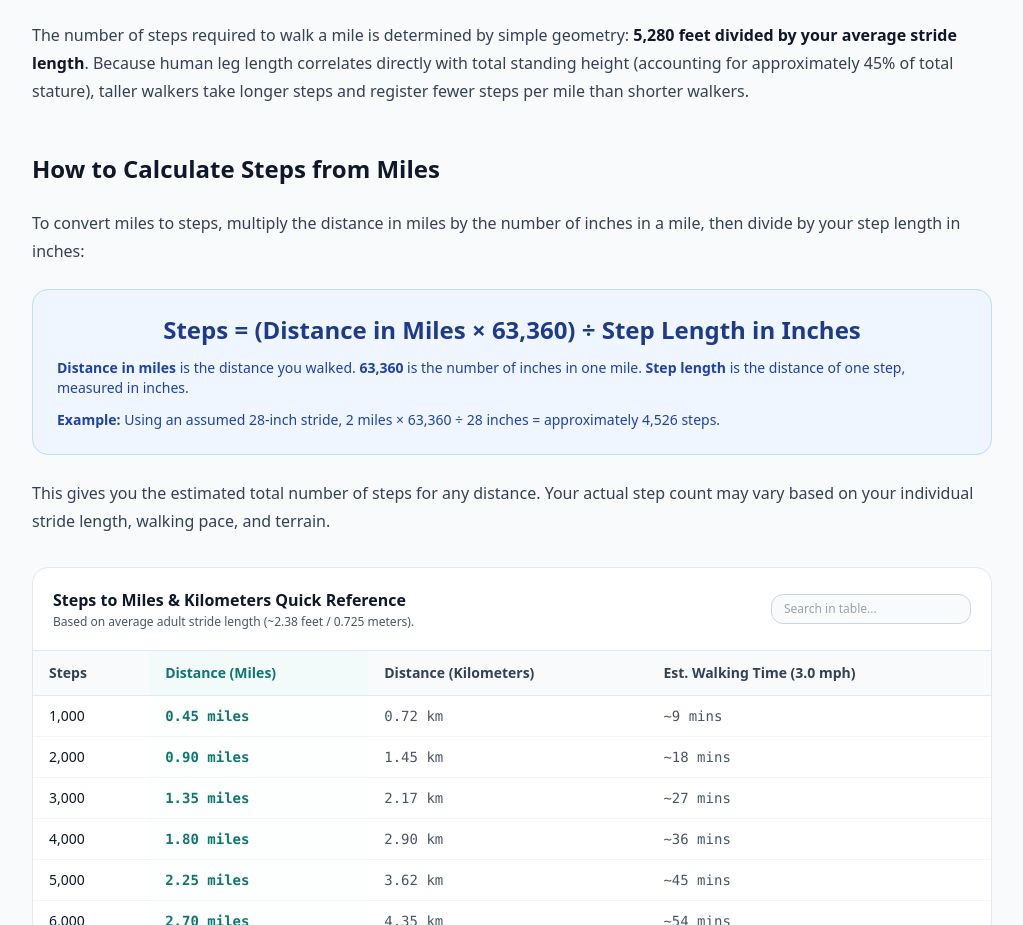
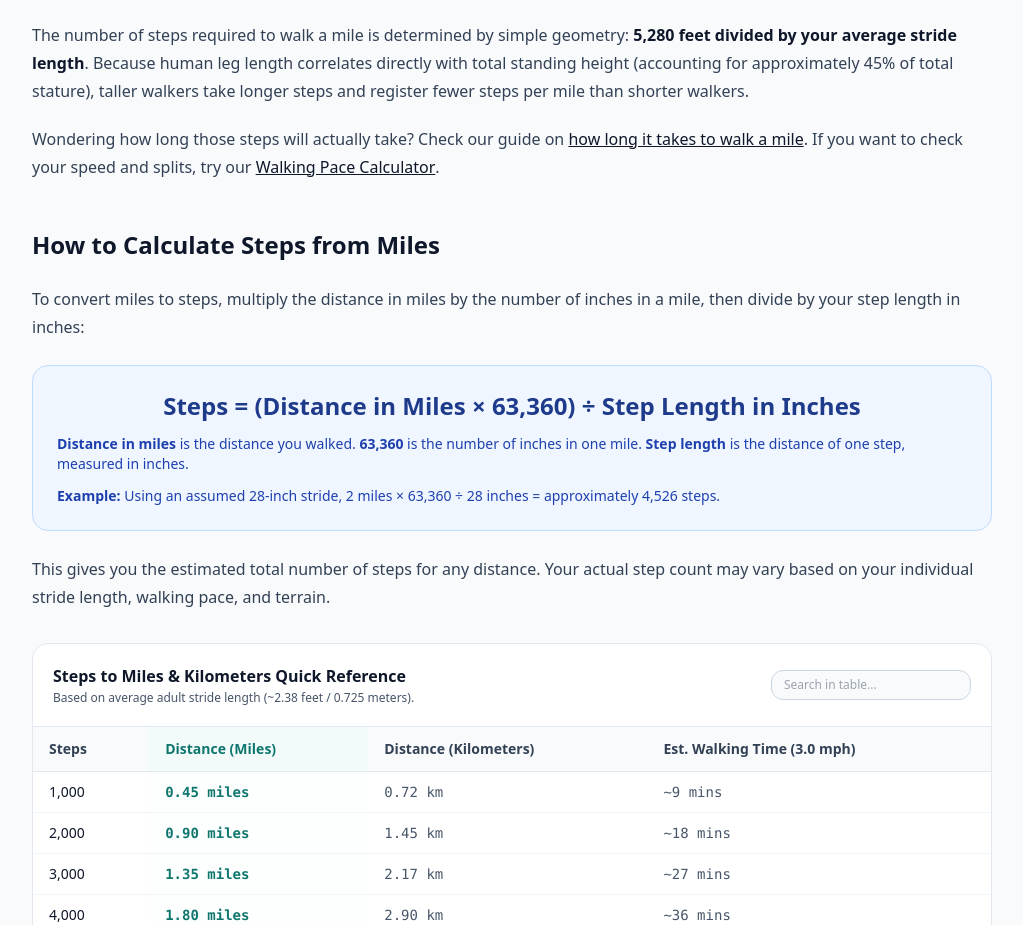
Before and after one commit to zain-taseer-developer/Walking-Calorie-Calculator-2026, a Next.js app: page /steps-to-miles-calculator in a window 1280 px wide. Shown: the part 2040-2965 px from the top of the page, without its empty margins (128-1151 px from the left). Built offline with nearby package versions, Linux system fonts and the light colour scheme; no server answers.

Commit message:
Update calculator functionality and content 2

```diff
--- a/app/steps-to-miles-calculator/page.tsx
+++ b/app/steps-to-miles-calculator/page.tsx
@@ -544,7 +544,17 @@ export default function StepsToMilesPage() {
         <p>
           The number of steps required to walk a mile is determined by simple geometry: <strong>5,280 feet divided by your average stride length</strong>. Because human leg length correlates directly with total standing height (accounting for approximately 45% of total stature), taller walkers take longer steps and register fewer steps per mile than shorter walkers.
         </p>
-
+<p>
+  Wondering how long those steps will actually take? Check our guide on{" "}
+  <a href="/how-long-to-walk-a-mile">
+    how long it takes to walk a mile
+  </a>
+  . If you want to check your speed and splits, try our{" "}
+  <a href="https://www.walkingcaloriecalc.com/walking-pace-calculator">
+    Walking Pace Calculator
+  </a>
+  .
+</p>
         <h2>How to Calculate Steps from Miles</h2>
         <p>
           To convert miles to steps, multiply the distance in miles by the number of inches in a mile, then divide by your step length in inches:
```
